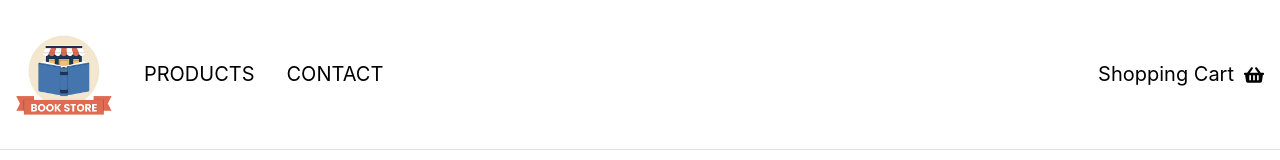
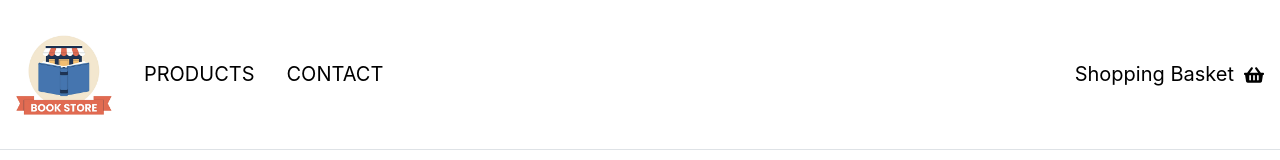
Before and after one commit to annarebeckanyman/sample-webshop, a React (Vite) app: page /contact in a window 1280 px wide. Shown: the top 160 px of the page. Built offline with nearby package versions, Linux system fonts and the light colour scheme.

Commit message:
add indicator for cart link

```diff
--- a/src/components/header/Header.tsx
+++ b/src/components/header/Header.tsx
@@ -4,8 +4,8 @@ import { useMediaQuery } from '@mantine/hooks'
 import { useAppDispatch, useAppSelector } from '@store/hooks'
 import { toggleMobileMenu } from '@store/slices/uiSlice'
 import { useEffect, useState } from 'react'
-import { FaShoppingBasket } from 'react-icons/fa'
 import { Link } from 'react-router-dom'
+import CartButton from './components/CartButton'
 import classes from './styles/header.module.css'
 
 const links = [
@@ -15,7 +15,6 @@ const links = [
 
 export default function Header() {
   const { showMobileMenu } = useAppSelector((state) => state.ui)
-  const { cart } = useAppSelector((state) => state.products)
   const dispatch = useAppDispatch()
 
   const theme = useMantineTheme()
@@ -56,18 +55,9 @@ export default function Header() {
     </Link>
   )
 
-  const orderLink = (
+  const cartLink = (
     <Link to="/checkout" onClick={() => handleLinkClick('/checkout')} className={classes.link}>
-      <Flex align="center" gap="xs">
-        <Text mb={1} className={classes.orderLink}>
-          Shopping cart
-        </Text>
-        <FaShoppingBasket
-          className={classes.orderIcon}
-          color={cart.length > 0 ? '#E07A5F' : ''}
-          aria-labelledby="Shopping cart"
-        />
-      </Flex>
+      <CartButton />
     </Link>
   )
 
@@ -88,7 +78,7 @@ export default function Header() {
                 {logoLink}
                 {menuLinks}
               </Flex>
-              {orderLink}
+              {cartLink}
             </>
           )}
         </Flex>
@@ -97,7 +87,7 @@ export default function Header() {
         <Stack gap="lg" mb="xl">
           {menuLinks}
         </Stack>
-        {orderLink}
+        {cartLink}
       </Drawer>
     </Container>
   )
--- /dev/null
+++ b/src/components/header/components/CartButton.tsx
@@ -0,0 +1,40 @@
+import { Flex, Indicator, Text } from '@mantine/core'
+import { useAppSelector } from '@store/hooks'
+import { FaShoppingBasket } from 'react-icons/fa'
+import classes from './cartButton.module.css'
+
+export default function CartButton() {
+  const { cart } = useAppSelector((state) => state.products)
+
+  const totalQuantity = cart.reduce((total, item) => total + item.quantity, 0)
+  const cappedQuantity = totalQuantity > 99 ? '99+' : totalQuantity
+
+  return (
+    <Flex align="center" gap="xs">
+      <Text mb={1} className={classes.cartLink}>
+        Shopping basket
+      </Text>
+      <Indicator
+        label={
+          <Text size="xs" fw={500}>
+            {cappedQuantity}
+          </Text>
+        }
+        disabled={!cart.length}
+        size={18}
+        offset={1}
+        color="#E07A5F"
+        styles={{
+          indicator: {
+            borderRadius: '50%',
+            padding: 0,
+          },
+        }}
+      >
+        <Flex align="center">
+          <FaShoppingBasket className={classes.cartIcon} aria-labelledby="Shopping cart" />
+        </Flex>
+      </Indicator>
+    </Flex>
+  )
+}
--- /dev/null
+++ b/src/components/header/components/cartButton.module.css
@@ -0,0 +1,11 @@
+.cartLink {
+  text-transform: capitalize;
+  font-size: var(--mantine-font-size-xl);
+  color: var(--mantine-color-black);
+}
+
+.cartIcon {
+  width: rem(20px);
+  height: rem(20px);
+  color: var(--mantine-color-black);
+}
--- a/src/components/header/styles/header.module.css
+++ b/src/components/header/styles/header.module.css
@@ -19,15 +19,3 @@
   text-decoration-color: var(--mantine-color-black);
   transition: text-decoration-color 0.5s ease-out;
 }
-
-.orderLink {
-  text-transform: capitalize;
-  font-size: var(--mantine-font-size-xl);
-  color: var(--mantine-color-black);
-}
-
-.orderIcon {
-  width: rem(20px);
-  height: rem(20px);
-  color: var(--mantine-color-black);
-}
```
